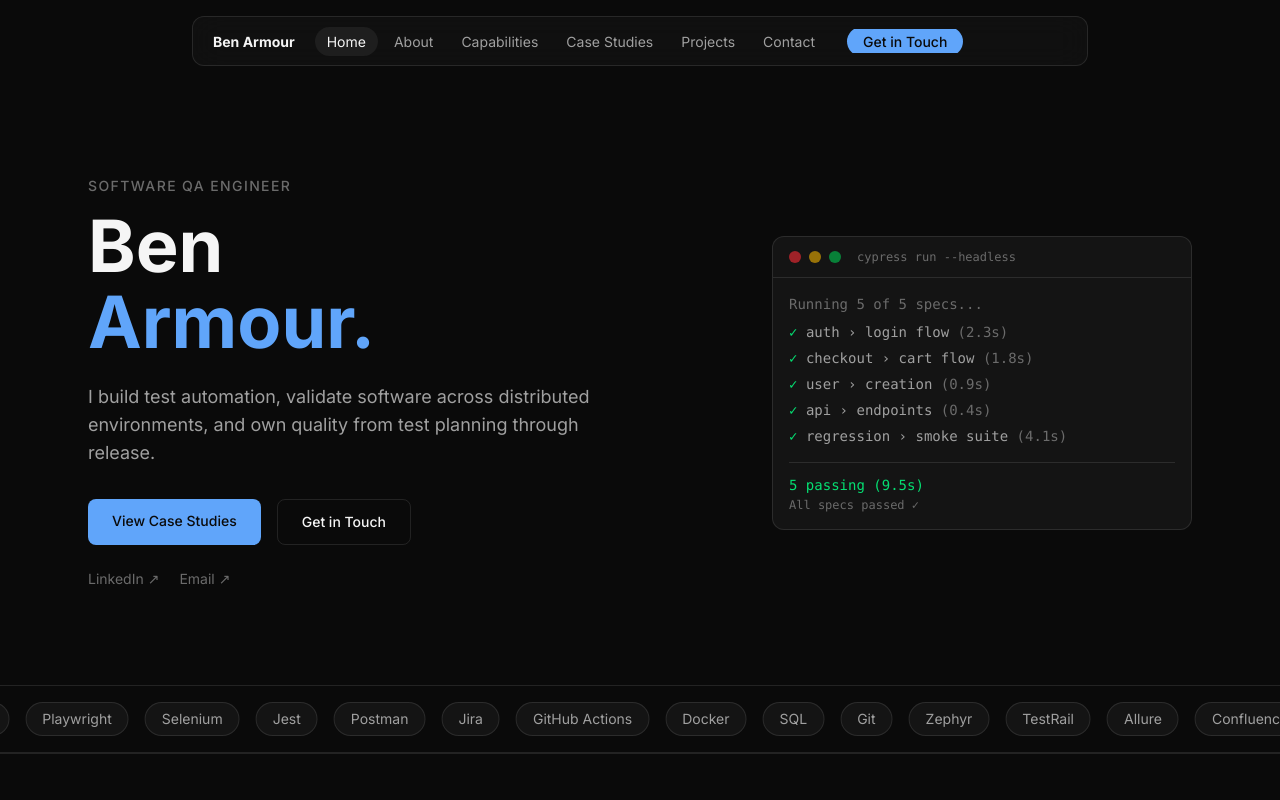
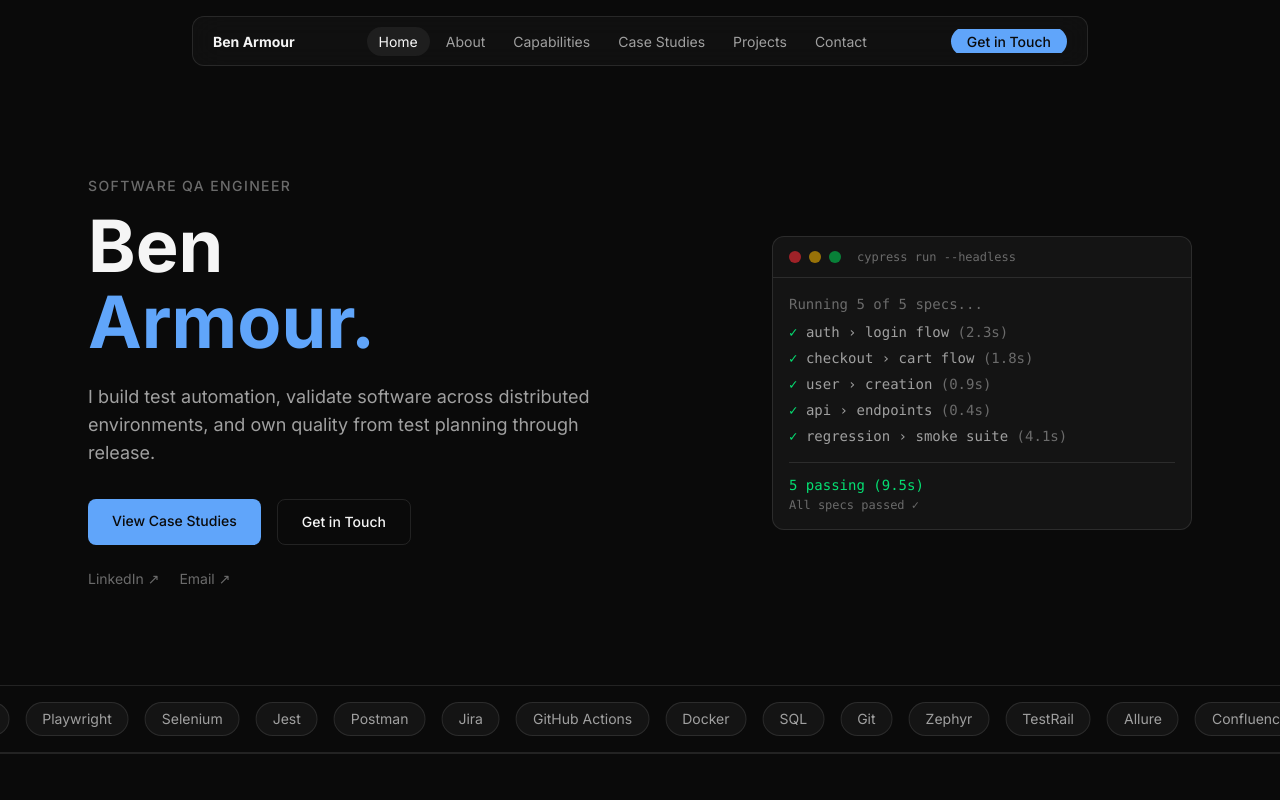
Before and after one commit to LostInTyping/BuildVerified, a Next.js app: page / in a window 1280 px wide. Shown: the top 800 px of the page. Built offline with nearby package versions, Linux system fonts and the light colour scheme.

Commit message:
fix(a11y): add aria-current to active nav links and improve layout
Add aria-current="page" for screen readers, center nav links with
flex-1/justify-center for proper three-section layout, and add key
props to AnimatePresence children.

```diff
--- a/src/components/header.tsx
+++ b/src/components/header.tsx
@@ -31,6 +31,7 @@ export function Header() {
         <AnimatePresence>
           {!scrolled && (
             <motion.div
+              key="logo"
               initial={{ opacity: 0, width: 0 }}
               animate={{ opacity: 1, width: "auto" }}
               exit={{ opacity: 0, width: 0 }}
@@ -48,14 +49,18 @@ export function Header() {
         </AnimatePresence>
 
         {/* Nav links — always visible (desktop) */}
-        <ul className="hidden items-center gap-1 md:flex">
-          {navLinks.map((link) => (
+        <ul className="hidden flex-1 items-center justify-center gap-1 md:flex">
+          {navLinks.map((link) => {
+            const isActive =
+              pathname === link.href ||
+              (link.href !== "/" && pathname.startsWith(link.href));
+            return (
             <li key={link.href}>
               <Link
                 href={link.href}
+                aria-current={isActive ? "page" : undefined}
                 className={`rounded-full px-3 py-1.5 text-sm transition-colors ${
-                  pathname === link.href ||
-                  (link.href !== "/" && pathname.startsWith(link.href))
+                  isActive
                     ? "bg-bg-elevated text-text-primary"
                     : "text-text-secondary hover:text-text-primary"
                 }`}
@@ -63,13 +68,15 @@ export function Header() {
                 {link.label}
               </Link>
             </li>
-          ))}
+            );
+          })}
         </ul>
 
         {/* CTA — visible only at top */}
         <AnimatePresence>
           {!scrolled && (
             <motion.div
+              key="cta"
               initial={{ opacity: 0, width: 0 }}
               animate={{ opacity: 1, width: "auto" }}
               exit={{ opacity: 0, width: 0 }}
--- a/src/components/mobile-nav.tsx
+++ b/src/components/mobile-nav.tsx
@@ -47,14 +47,18 @@ export function MobileNav() {
           className="absolute left-4 right-4 top-full mt-2 rounded-xl border border-border bg-bg-card/80 px-6 py-4 backdrop-blur-lg"
         >
           <ul className="flex flex-col gap-2">
-            {navLinks.map((link) => (
+            {navLinks.map((link) => {
+              const isActive =
+                pathname === link.href ||
+                (link.href !== "/" && pathname.startsWith(link.href));
+              return (
               <li key={link.href}>
                 <Link
                   href={link.href}
                   onClick={() => setIsOpen(false)}
+                  aria-current={isActive ? "page" : undefined}
                   className={`block rounded-lg px-3 py-2 text-sm transition-colors ${
-                    pathname === link.href ||
-                    (link.href !== "/" && pathname.startsWith(link.href))
+                    isActive
                       ? "bg-bg-elevated text-text-primary"
                       : "text-text-secondary hover:text-text-primary"
                   }`}
@@ -62,7 +66,8 @@ export function MobileNav() {
                   {link.label}
                 </Link>
               </li>
-            ))}
+              );
+            })}
           </ul>
         </div>
       )}
```
